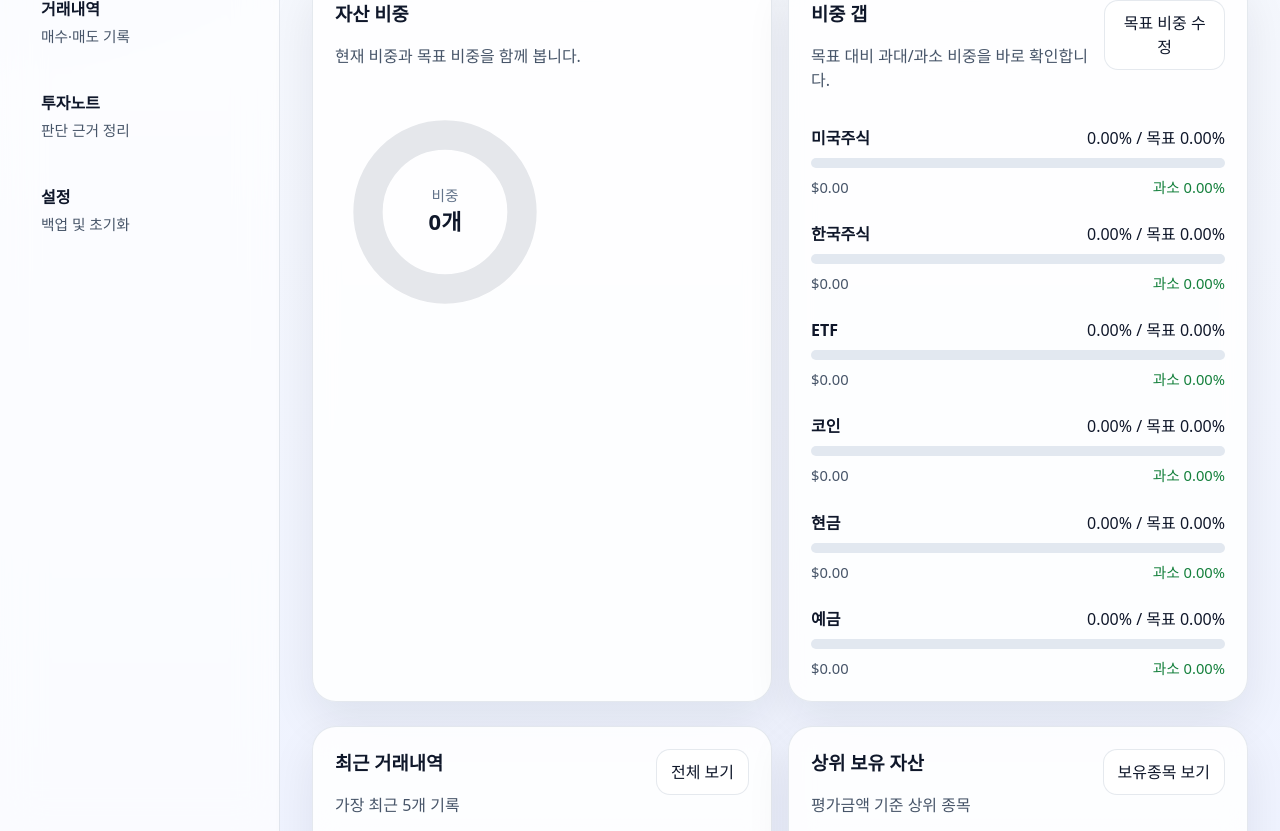
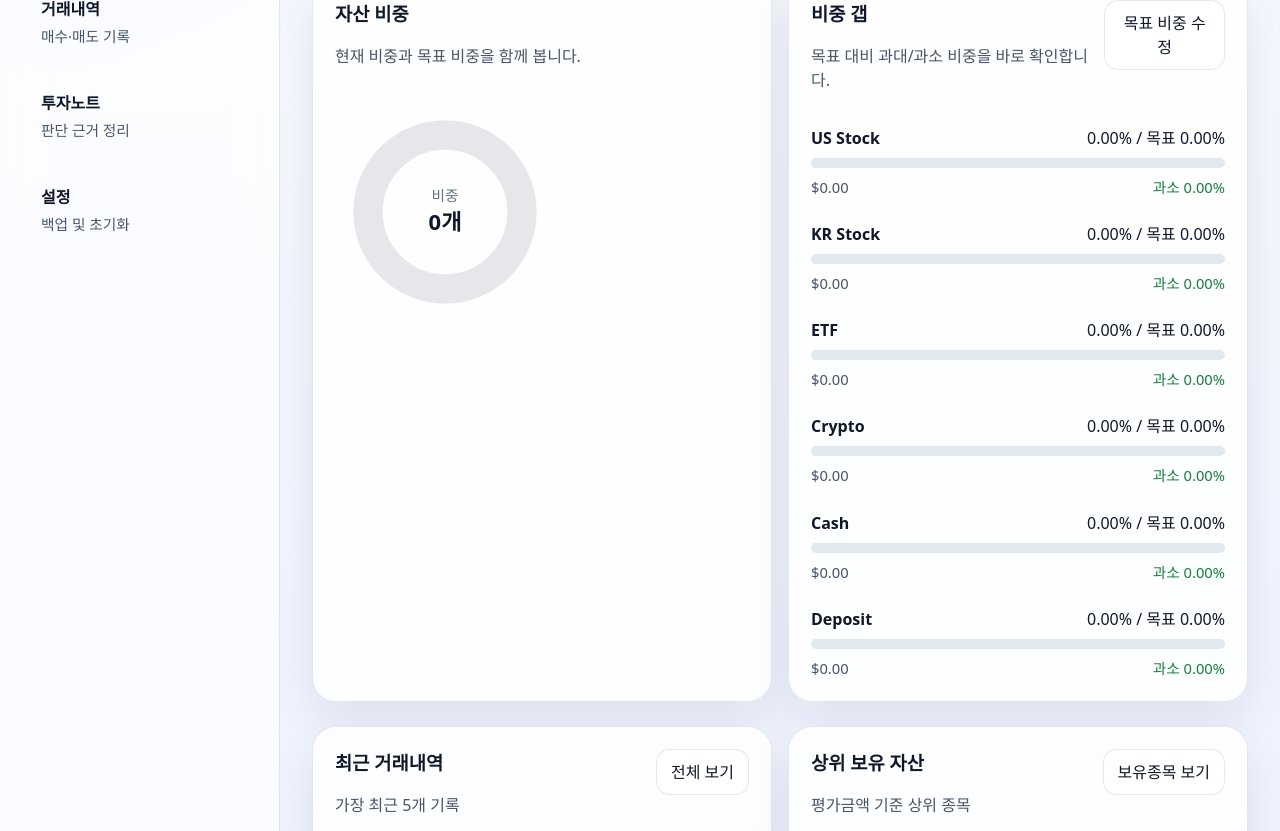
Before and after one commit to dnfl1999/my-portfolio-os, a React (Vite) app: page / in a window 1280 px wide. Shown: the part 500-1331 px from the top of the page. Built offline with nearby package versions, Linux system fonts and the light colour scheme.

Commit message:
normalize asset type labels in english

```diff
--- a/scripts/sync-default-portfolio.mjs
+++ b/scripts/sync-default-portfolio.mjs
@@ -38,7 +38,8 @@ function requireEnv(value, key) {
 
 function loadPayload() {
   const payloadPath = resolve(process.cwd(), "scripts", "portfolio-default-payload.json");
-  return JSON.parse(readFileSync(payloadPath, "utf8"));
+  const source = readFileSync(payloadPath, "utf8").replace(/^\uFEFF/, "");
+  return JSON.parse(source);
 }
 
 function summarize(payload) {
--- a/src/components/forms/HoldingForm.tsx
+++ b/src/components/forms/HoldingForm.tsx
@@ -1,12 +1,12 @@
 import { useEffect, useState } from "react";
 import { AssetType, Holding } from "../../types";
 
-const assetTypes: AssetType[] = ["미국주식", "한국주식", "ETF", "코인", "현금", "예금"];
+const assetTypes: AssetType[] = ["US Stock", "KR Stock", "ETF", "Crypto", "Cash", "Deposit"];
 
 const emptyForm: Omit<Holding, "id"> = {
   name: "",
   ticker: "",
-  assetType: "미국주식",
+  assetType: "US Stock",
   quantity: 0,
   averagePrice: 0,
   currentPrice: 0,
--- a/src/components/forms/TransactionForm.tsx
+++ b/src/components/forms/TransactionForm.tsx
@@ -1,7 +1,7 @@
 import { useEffect, useState } from "react";
 import { Holding, Transaction, TransactionType } from "../../types";
 
-const transactionTypes: TransactionType[] = ["매수", "매도", "입금", "출금", "배당"];
+const transactionTypes: TransactionType[] = ["Buy", "Sell", "Deposit", "Withdraw", "Dividend"];
 
 interface TransactionFormProps {
   holdings: Holding[];
@@ -10,7 +10,7 @@ interface TransactionFormProps {
 
 export function TransactionForm({ holdings, onSubmit }: TransactionFormProps) {
   const [form, setForm] = useState<Omit<Transaction, "id">>({
-    type: "매수",
+    type: "Buy",
     date: new Date().toISOString().slice(0, 10),
     holdingId: holdings[0]?.id ?? null,
     name: holdings[0]?.name ?? "",
@@ -98,7 +98,7 @@ export function TransactionForm({ holdings, onSubmit }: TransactionFormProps) {
       </label>
       <label className="full-span">
         메모
-        <input value={form.memo} onChange={(e) => setForm((prev) => ({ ...prev, memo: e.target.value }))} placeholder="빠르게 기록할 메모" />
+        <input value={form.memo} onChange={(e) => setForm((prev) => ({ ...prev, memo: e.target.value }))} placeholder="간단한 메모" />
       </label>
       <div className="form-actions full-span">
         <button type="submit" className="button primary" disabled={holdings.length === 0}>
--- a/src/data/mockData.ts
+++ b/src/data/mockData.ts
@@ -13,13 +13,13 @@ export const samplePortfolioData: PortfolioData = {
       id: "holding-aapl",
       name: "Apple",
       ticker: "AAPL",
-      assetType: "미국주식",
+      assetType: "US Stock",
       quantity: 12,
-      averagePrice: 182000,
-      currentPrice: 196500,
-      targetPrice: 220000,
-      stopLossPrice: 168000,
-      memo: "생태계 락인과 안정적인 현금흐름을 기대",
+      averagePrice: 182,
+      currentPrice: 196.5,
+      targetPrice: 220,
+      stopLossPrice: 168,
+      memo: "Core growth position",
     },
     {
       id: "holding-kodex200",
@@ -27,125 +27,81 @@ export const samplePortfolioData: PortfolioData = {
       ticker: "069500",
       assetType: "ETF",
       quantity: 25,
-      averagePrice: 34800,
-      currentPrice: 36150,
-      targetPrice: 39000,
-      stopLossPrice: 33000,
-      memo: "국내 지수 장기 적립용",
+      averagePrice: 34.8,
+      currentPrice: 36.15,
+      targetPrice: 39,
+      stopLossPrice: 33,
+      memo: "Index tracking ETF sample",
     },
     {
       id: "holding-btc",
       name: "Bitcoin",
       ticker: "BTC",
-      assetType: "코인",
+      assetType: "Crypto",
       quantity: 0.18,
-      averagePrice: 87500000,
-      currentPrice: 94400000,
-      targetPrice: 110000000,
-      stopLossPrice: 82000000,
-      memo: "장기 보유, 변동성 크므로 비중 제한",
+      averagePrice: 87500,
+      currentPrice: 94400,
+      targetPrice: 110000,
+      stopLossPrice: 82000,
+      memo: "High volatility sample asset",
     },
     {
       id: "holding-cash",
-      name: "증권계좌 현금",
+      name: "Cash Reserve",
       ticker: "CASH",
-      assetType: "현금",
+      assetType: "Cash",
       quantity: 1,
-      averagePrice: 2500000,
-      currentPrice: 2500000,
-      targetPrice: 2500000,
-      stopLossPrice: 2500000,
-      memo: "추가 매수 대기 자금",
-    },
+      averagePrice: 2500,
+      currentPrice: 2500,
+      targetPrice: 2500,
+      stopLossPrice: 2500,
+      memo: "Liquidity reserve",
+    }
   ],
   transactions: [
     {
       id: "tx-1",
-      type: "입금",
+      type: "Deposit",
       date: "2026-03-15",
       holdingId: "holding-cash",
-      name: "증권계좌 현금",
+      name: "Cash Reserve",
       quantity: 1,
-      price: 5000000,
+      price: 5000,
       fee: 0,
-      memo: "월 투자 예산 입금",
+      memo: "Initial funding",
     },
     {
       id: "tx-2",
-      type: "매수",
+      type: "Buy",
       date: "2026-03-18",
       holdingId: "holding-aapl",
       name: "Apple",
       quantity: 4,
-      price: 188000,
-      fee: 1200,
-      memo: "AI 디바이스 기대감 반영",
-    },
-    {
-      id: "tx-3",
-      type: "매수",
-      date: "2026-03-26",
-      holdingId: "holding-kodex200",
-      name: "KODEX 200",
-      quantity: 10,
-      price: 35200,
-      fee: 0,
-      memo: "지수 분할 매수",
-    },
-    {
-      id: "tx-4",
-      type: "배당",
-      date: "2026-04-01",
-      holdingId: "holding-cash",
-      name: "증권계좌 현금",
-      quantity: 1,
-      price: 9500,
-      fee: 0,
-      memo: "분기 배당 입금",
-    },
-    {
-      id: "tx-5",
-      type: "매수",
-      date: "2026-04-05",
-      holdingId: "holding-btc",
-      name: "Bitcoin",
-      quantity: 0.03,
-      price: 92100000,
-      fee: 3000,
-      memo: "조정 구간 소량 추가",
-    },
+      price: 188,
+      fee: 1.2,
+      memo: "Sample buy transaction",
+    }
   ],
   notes: [
     {
       id: "note-aapl",
       holdingId: "holding-aapl",
-      title: "Apple 투자 시나리오",
-      reasonToBuy: "서비스 매출과 자사주 매입이 꾸준함",
-      addCondition: "신제품 반응이 좋고 매출 가이던스 상향 시",
-      sellCondition: "밸류에이션 과열 또는 성장 둔화 명확화",
-      riskFactors: "중국 판매 둔화, 반독점 규제",
-      reviewMemo: "하드웨어보다 서비스 비중 확대 추적 필요",
+      title: "Apple sample note",
+      reasonToBuy: "Strong ecosystem and cash flow",
+      addCondition: "Add on valuation pullback",
+      sellCondition: "Trim if thesis weakens",
+      riskFactors: "Platform concentration risk",
+      reviewMemo: "Monitor services growth",
       updatedAt: "2026-04-05T09:00:00.000Z",
-    },
-    {
-      id: "note-btc",
-      holdingId: "holding-btc",
-      title: "Bitcoin 리스크 관리",
-      reasonToBuy: "장기 희소성과 기관 수요 확대 기대",
-      addCondition: "포트 내 코인 비중 12% 이하 구간에서만 추가",
-      sellCondition: "포트 비중 18% 초과 시 일부 차익 실현",
-      riskFactors: "거시 유동성 축소, 규제 강화",
-      reviewMemo: "현금 비중과 함께 관리해야 심리적 부담이 적음",
-      updatedAt: "2026-04-04T14:30:00.000Z",
-    },
+    }
   ],
   allocationTargets: [
-    { assetType: "미국주식", targetRatio: 35 },
-    { assetType: "한국주식", targetRatio: 10 },
+    { assetType: "US Stock", targetRatio: 35 },
+    { assetType: "KR Stock", targetRatio: 10 },
     { assetType: "ETF", targetRatio: 20 },
-    { assetType: "코인", targetRatio: 10 },
-    { assetType: "현금", targetRatio: 20 },
-    { assetType: "예금", targetRatio: 5 },
+    { assetType: "Crypto", targetRatio: 10 },
+    { assetType: "Cash", targetRatio: 20 },
+    { assetType: "Deposit", targetRatio: 5 },
   ],
 };
 
--- a/src/services/priceService.ts
+++ b/src/services/priceService.ts
@@ -2,7 +2,7 @@ import { Holding } from "../types";
 
 export function generateMockPriceUpdates(holdings: Holding[]): Holding[] {
   return holdings.map((holding, index) => {
-    if (holding.assetType === "현금" || holding.assetType === "예금") {
+    if (holding.assetType === "Cash" || holding.assetType === "Deposit") {
       return holding;
     }
 
--- a/src/utils/calculations.ts
+++ b/src/utils/calculations.ts
@@ -8,7 +8,7 @@ import {
   Transaction,
 } from "../types";
 
-const assetTypes = ["미국주식", "한국주식", "ETF", "코인", "현금", "예금"] as const;
+const assetTypes = ["US Stock", "KR Stock", "ETF", "Crypto", "Cash", "Deposit"] as const;
 
 export function calculateHoldingMetrics(holding: Holding): HoldingMetrics {
   const investedAmount = holding.averagePrice * holding.quantity;
@@ -57,7 +57,7 @@ export function calculateDashboardSummary(data: PortfolioData): DashboardSummary
   const totalProfit = totalValue - totalInvested;
   const totalReturnRate = totalInvested === 0 ? 0 : (totalProfit / totalInvested) * 100;
   const cashValue = metrics
-    .filter((item) => item.assetType === "현금" || item.assetType === "예금")
+    .filter((item) => item.assetType === "Cash" || item.assetType === "Deposit")
     .reduce((sum, item) => sum + item.marketValue, 0);
 
   return {
@@ -86,7 +86,7 @@ export function applyTransactionToHoldings(
 
   const holding = nextHoldings[index];
 
-  if (transaction.type === "매수") {
+  if (transaction.type === "Buy") {
     const currentCost = holding.averagePrice * holding.quantity;
     const nextQuantity = holding.quantity + transaction.quantity;
     const buyCost = transaction.price * transaction.quantity + transaction.fee;
@@ -99,10 +99,10 @@ export function applyTransactionToHoldings(
     };
   }
 
-  if (transaction.type === "매도") {
+  if (transaction.type === "Sell") {
     const nextQuantity = holding.quantity - transaction.quantity;
     if (nextQuantity < 0) {
-      throw new Error("매도 수량이 보유 수량보다 많습니다.");
+      throw new Error("Sell quantity exceeds current holdings.");
     }
 
     nextHoldings[index] = {
@@ -112,7 +112,7 @@ export function applyTransactionToHoldings(
     };
   }
 
-  if (transaction.type === "입금" || transaction.type === "배당") {
+  if (transaction.type === "Deposit" || transaction.type === "Dividend") {
     const nextCash = holding.currentPrice + transaction.price;
     nextHoldings[index] = {
       ...holding,
@@ -121,7 +121,7 @@ export function applyTransactionToHoldings(
     };
   }
 
-  if (transaction.type === "출금") {
+  if (transaction.type === "Withdraw") {
     const nextCash = Math.max(0, holding.currentPrice - transaction.price);
     nextHoldings[index] = {
       ...holding,
@@ -131,7 +131,7 @@ export function applyTransactionToHoldings(
   }
 
   return nextHoldings.filter(
-    (item) => item.quantity > 0 || item.assetType === "현금" || item.assetType === "예금",
+    (item) => item.quantity > 0 || item.assetType === "Cash" || item.assetType === "Deposit",
   );
 }
 
@@ -148,10 +148,10 @@ export function reverseTransactionFromHoldings(
 
   const holding = nextHoldings[index];
 
-  if (transaction.type === "매수") {
+  if (transaction.type === "Buy") {
     const previousQuantity = holding.quantity - transaction.quantity;
     if (previousQuantity < 0) {
-      throw new Error("매수 거래를 되돌릴 수 없습니다.");
+      throw new Error("Cannot reverse this buy transaction.");
     }
 
     const previousCost =
@@ -165,14 +165,14 @@ export function reverseTransactionFromHoldings(
     };
   }
 
-  if (transaction.type === "매도") {
+  if (transaction.type === "Sell") {
     nextHoldings[index] = {
       ...holding,
       quantity: holding.quantity + transaction.quantity,
     };
   }
 
-  if (transaction.type === "입금" || transaction.type === "배당") {
+  if (transaction.type === "Deposit" || transaction.type === "Dividend") {
     const nextCash = Math.max(0, holding.currentPrice - transaction.price);
     nextHoldings[index] = {
       ...holding,
@@ -181,7 +181,7 @@ export function reverseTransactionFromHoldings(
     };
   }
 
-  if (transaction.type === "출금") {
+  if (transaction.type === "Withdraw") {
     const nextCash = holding.currentPrice + transaction.price;
     nextHoldings[index] = {
       ...holding,
@@ -191,6 +191,6 @@ export function reverseTransactionFromHoldings(
   }
 
   return nextHoldings.filter(
-    (item) => item.quantity > 0 || item.assetType === "현금" || item.assetType === "예금",
+    (item) => item.quantity > 0 || item.assetType === "Cash" || item.assetType === "Deposit",
   );
 }
```
Also changed, not shown: scripts/portfolio-default-payload.json (+28 -28 lines), src/types/index.ts (+6 -6 lines).
